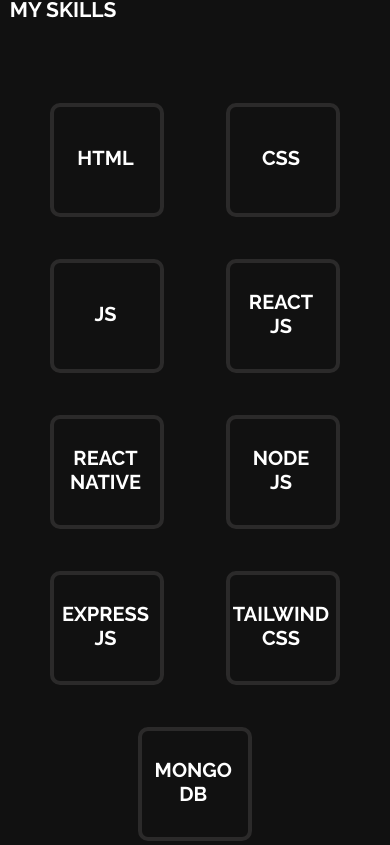
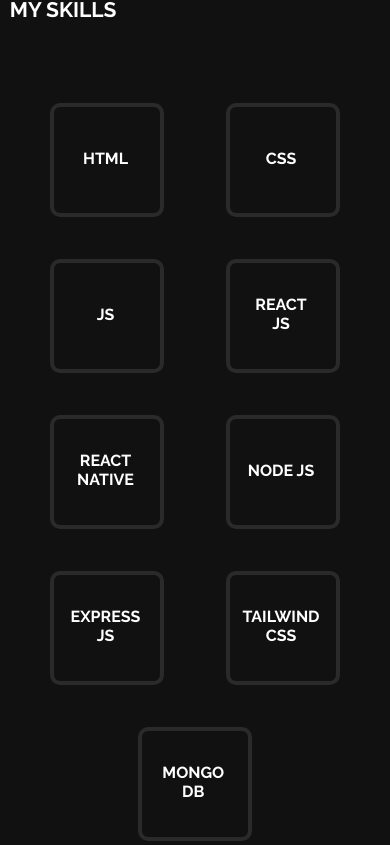
Before and after one commit to anish0103/My-Website, a React (Create React App) app: page /about in a window 390 px wide. Shown: the part 1019-1864 px from the top of the page. Built offline with nearby package versions, Linux system fonts and the light colour scheme.

Commit message:
Updated Project Images

```diff
--- a/src/Components/LanguagesCard/card.css
+++ b/src/Components/LanguagesCard/card.css
@@ -34,6 +34,9 @@
     height: 70px !important;
     padding: 18px;
   }
+  .card-content h2 {
+    font-size: 16px;
+  }
 }
 
 @media screen and (max-width: 768px) {
```
Also changed, not shown: src/Data/images/chatapplication.jpg, src/Data/images/todowebsite.jpg.
